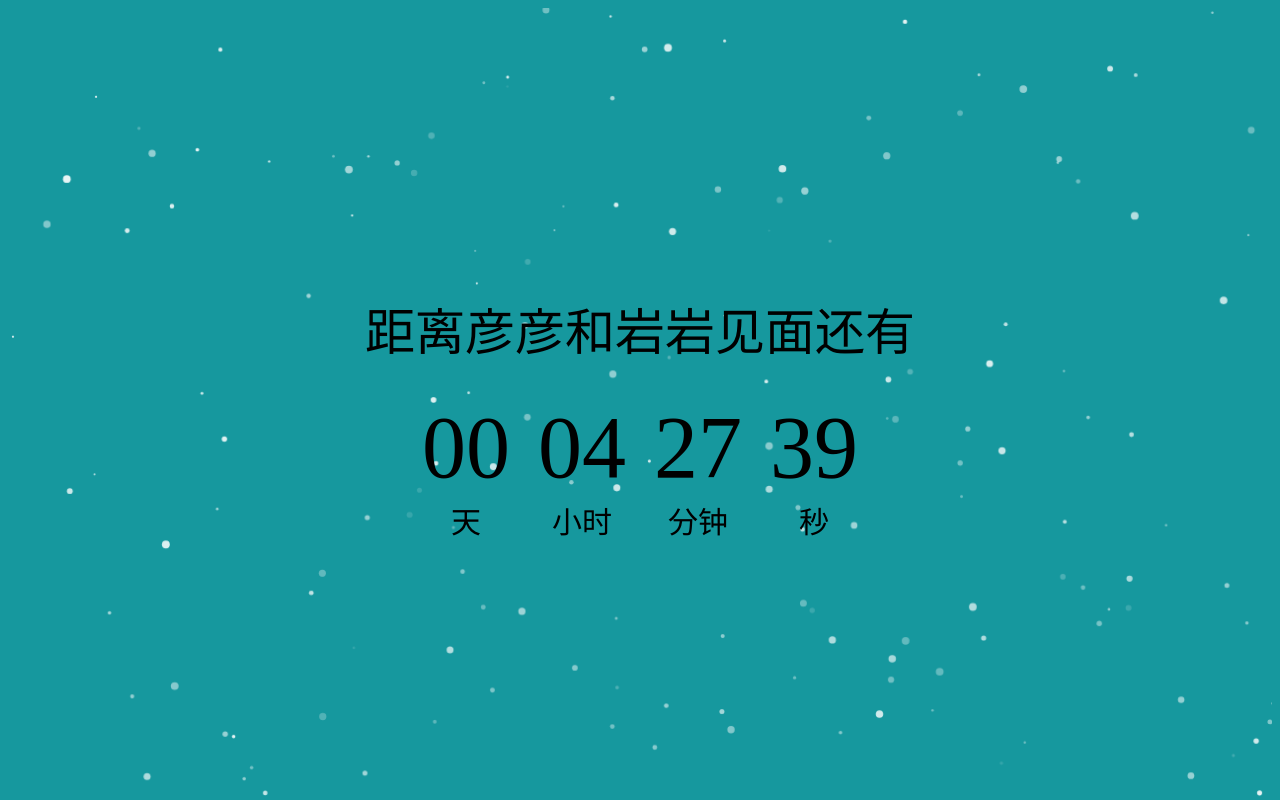
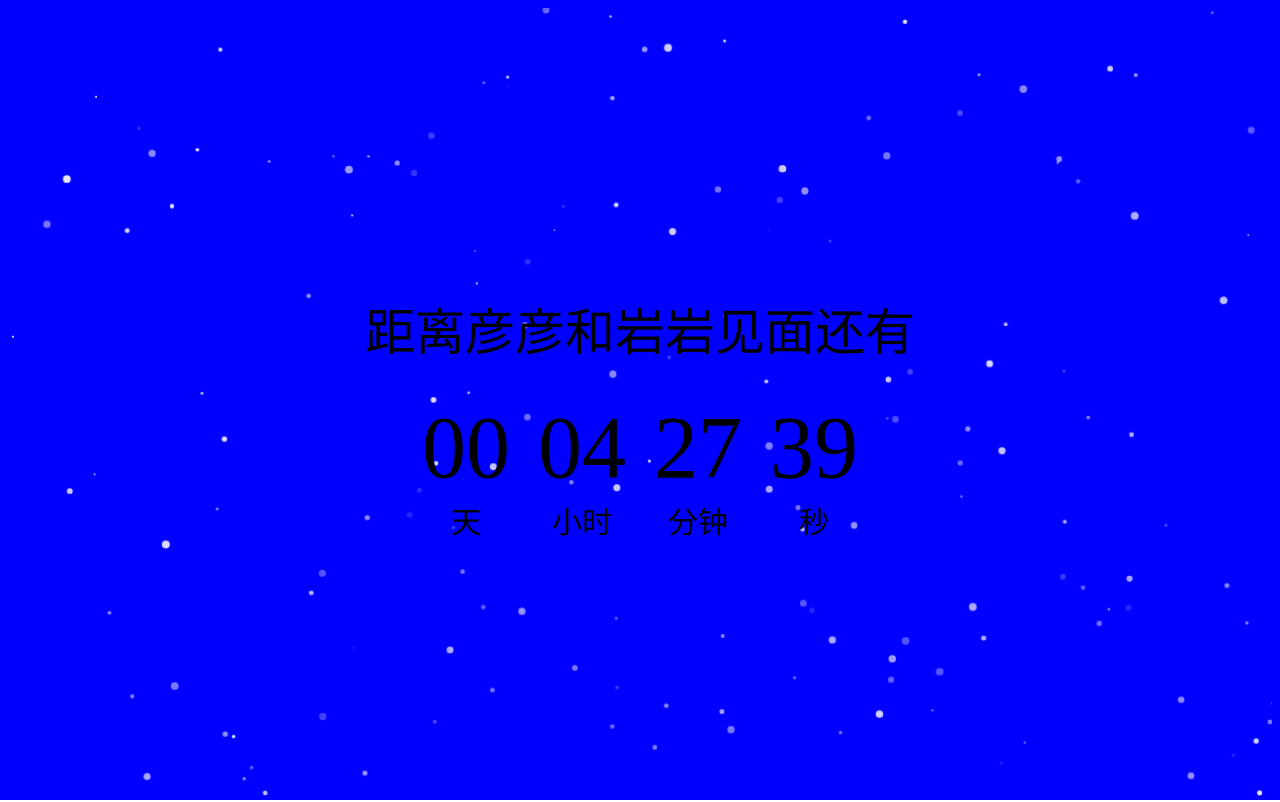
Before and after one commit to siowu/yan, a plain HTML site: page meet/index.html in a window 1280 px wide. Drawn offline with Linux system fonts and the light colour scheme.

Commit message:
Update index.html

```diff
--- a/meet/index.html
+++ b/meet/index.html
@@ -76,7 +76,7 @@ canvas {
   min-width: 1000px;
   z-index:-10;
   zoom: 1;
-  background-color: rgb(22,152,158);
+  background-color: #0000ff;
   background-repeat: no-repeat;
   background-size: cover;
   -webkit-background-size: cover;
```
